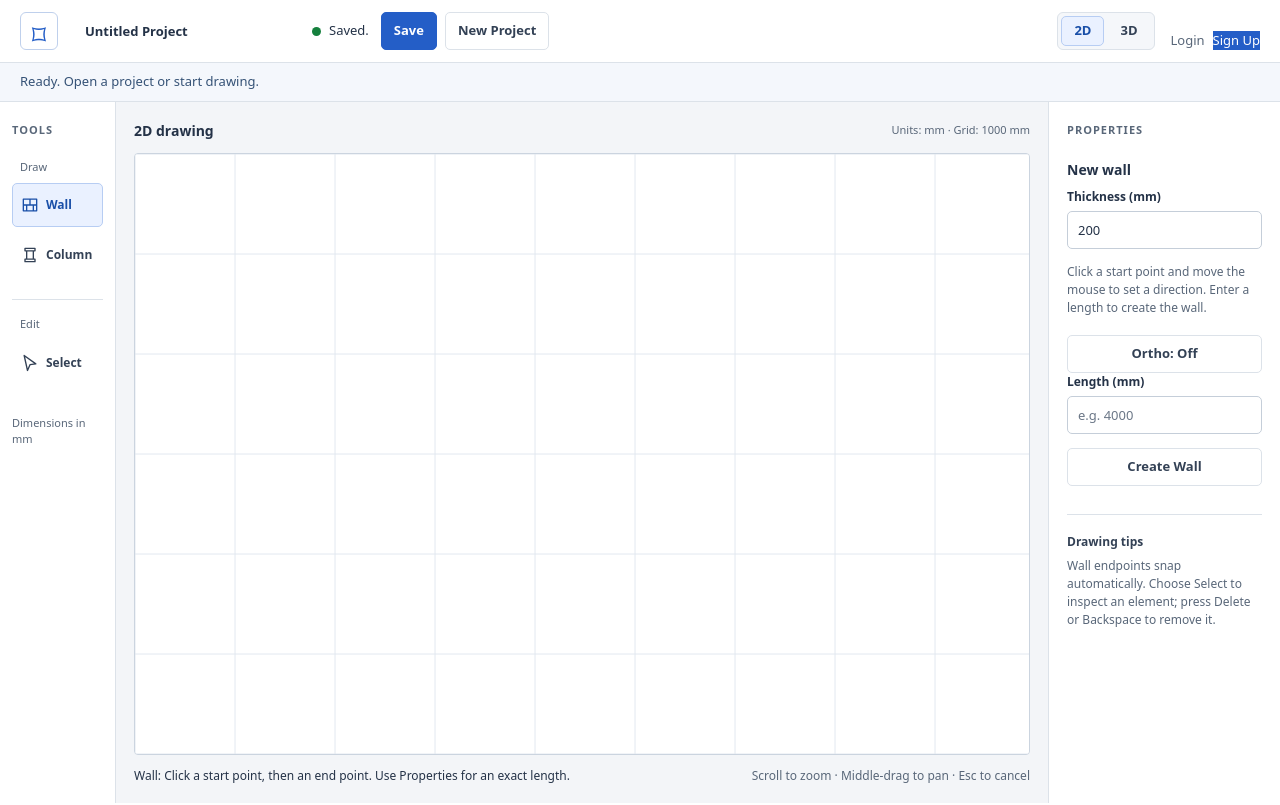
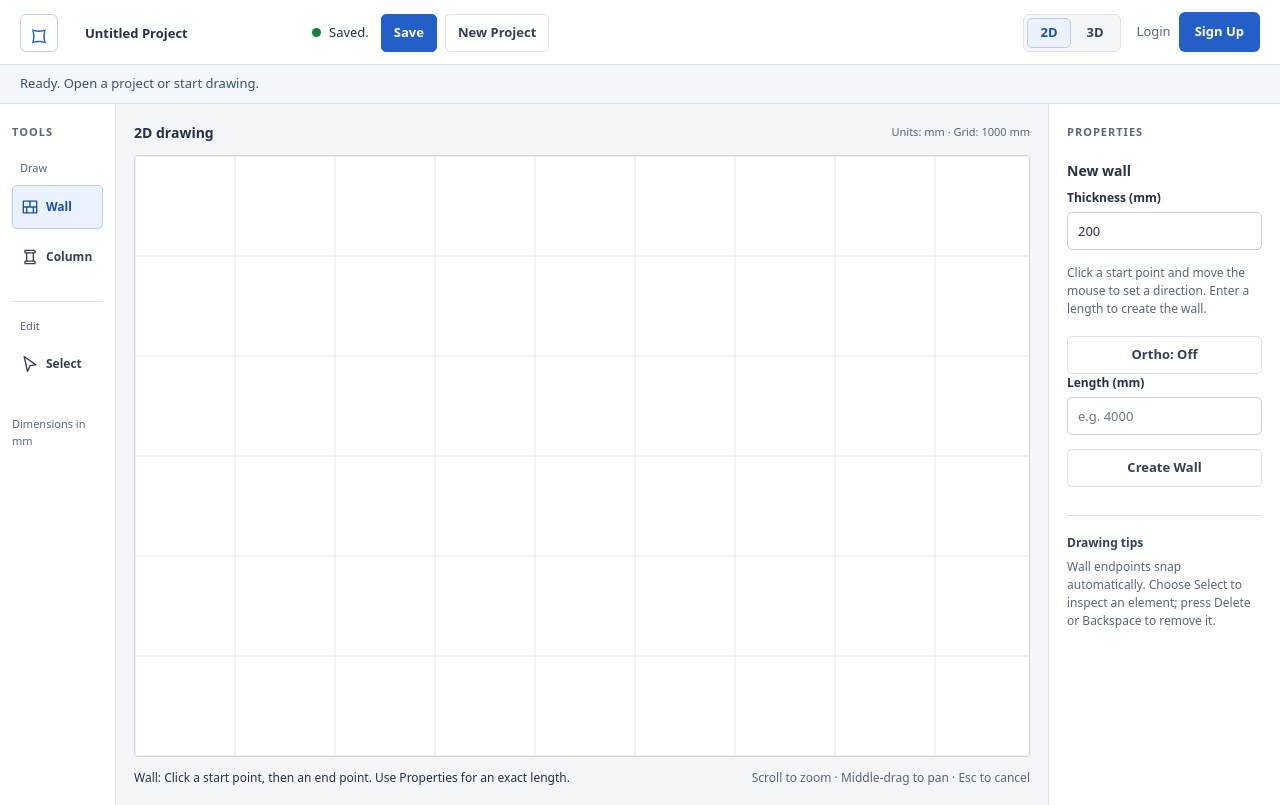
Before and after one commit to Yoni190/mini-cad, a Laravel app: page /editor in a window 1280 px wide. Run offline with Laravel 12, Linux system fonts and the light colour scheme; style sheets or scripts are compiled from the project's sources; some libraries are stand-ins or nearby versions.

Commit message:
fix: add style to login/sign up buttons

```diff
--- a/resources/views/editor.blade.php
+++ b/resources/views/editor.blade.php
@@ -41,11 +41,11 @@
                     </button>
                 </form>
             @else
-                <a href="{{ route('login') }}" class="button-quiet">
+                <a href="{{ route('login') }}" class="button-quiet landing-link">
                     Login
                 </a>
 
-                <a href="{{ route('register') }}" class="button-primary">
+                <a href="{{ route('register') }}" class="button-primary project-create">
                     Sign Up
                 </a>
             @endauth
```
